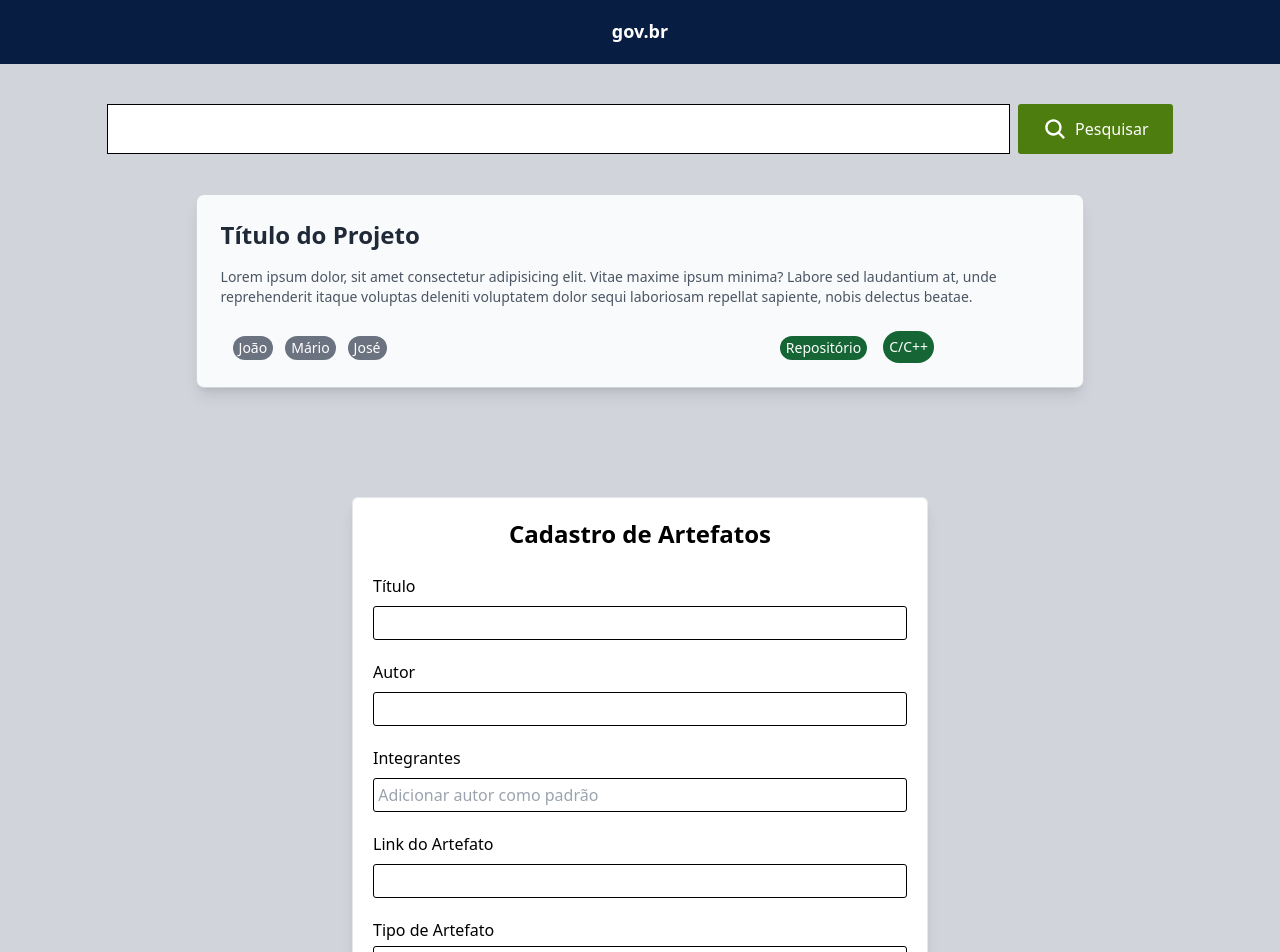
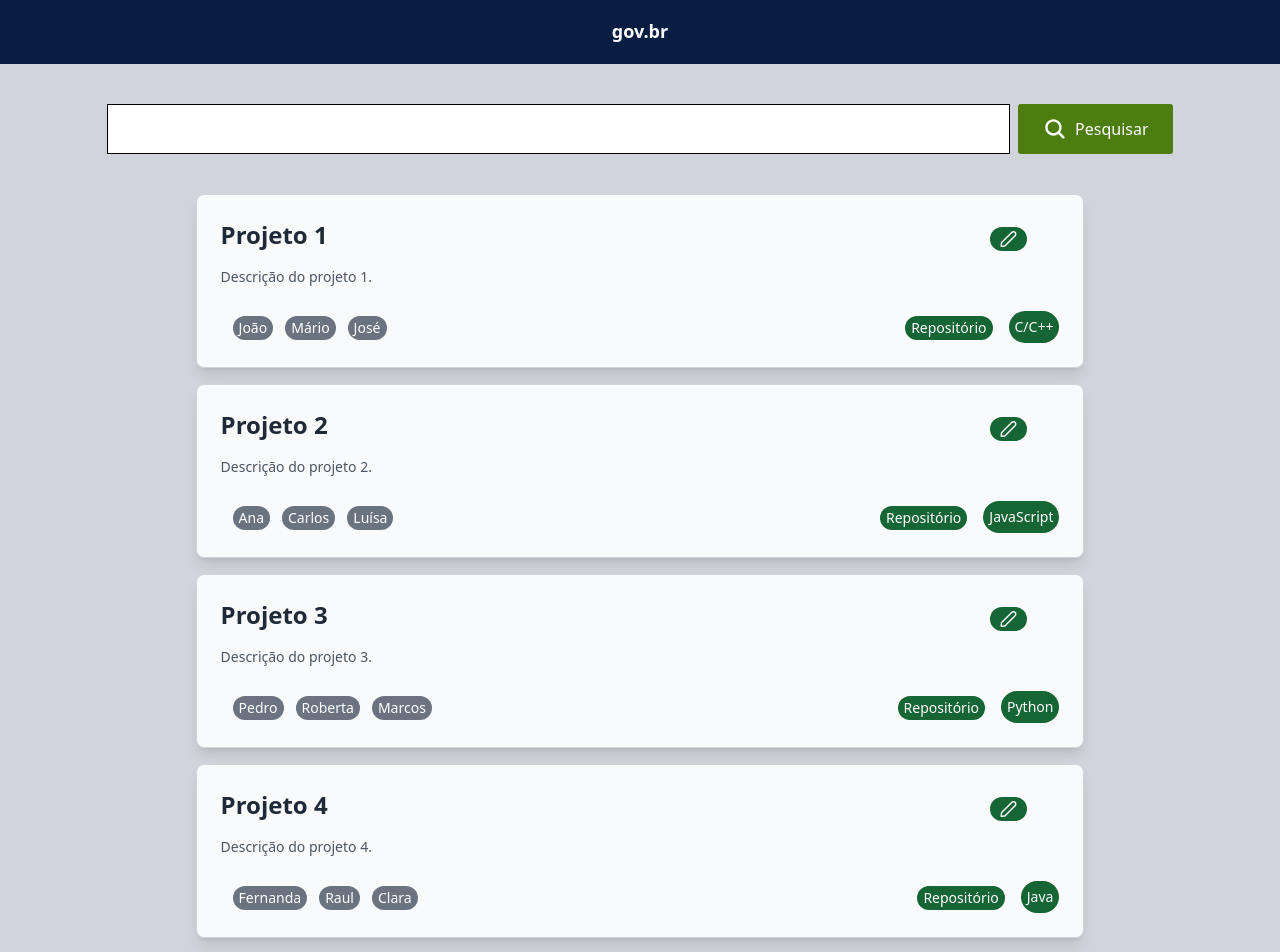
Before and after one commit to GUGALU/projeto-integrador-front, a Next.js app: page / in a window 1280 px wide. Shown: the top 952 px of the page. Built offline with nearby package versions, Linux system fonts and the light colour scheme.

Commit message:
Implemetanção do modal para edição

```diff
--- a/app/components/crud/CRUD.jsx
+++ b/app/components/crud/CRUD.jsx
@@ -114,10 +114,9 @@ export default function Crud()  {
         </div>
 
         <div className="flex space-x-3 mt-6">
-          <Button label="Adicionar" icon="pi pi-plus" className="p-button-success w-full" />
-          <Button label="Editar" icon="pi pi-pencil" className="p-button-warning w-full" />
+          <Button label="Salvar" icon="pi pi-check" className="p-button-success w-full" />
           <Button label="Excluir" icon="pi pi-trash" className="p-button-danger w-full" />
-          <Button label="Buscar" icon="pi pi-search" className="p-button-info w-full" />
+          <Button label="Cancelar" icon="pi pi-times" className="p-button-danger w-full" />
         </div>
       </div>
     </div>
--- a/app/components/searchCard/searchCard.jsx
+++ b/app/components/searchCard/searchCard.jsx
@@ -1,51 +1,95 @@
 "use client";
 
-import React from "react";
+import React, {useState} from "react";
+import { Button } from 'primereact/button';
+import { Dialog } from 'primereact/dialog';
+import Crud from "../crud/CRUD";
 
 export default function SearchCard() {
+  const [isDialogVisible, setIsDialogVisible] = useState(false);
+  const openDialog = () => setIsDialogVisible(true);
+  const closeDialog = () => setIsDialogVisible(false);
+
+  const projetos = [
+    {
+      titulo: "Projeto 1",
+      descricao: "Descrição do projeto 1.",
+      colaboradores: ["João", "Mário", "José"],
+      linguagem: "C/C++",
+      repositorio: "https://github.com/projeto1"
+    },
+    {
+      titulo: "Projeto 2",
+      descricao: "Descrição do projeto 2.",
+      colaboradores: ["Ana", "Carlos", "Luísa"],
+      linguagem: "JavaScript",
+      repositorio: "https://github.com/projeto2"
+    },
+    {
+      titulo: "Projeto 3",
+      descricao: "Descrição do projeto 3.",
+      colaboradores: ["Pedro", "Roberta", "Marcos"],
+      linguagem: "Python",
+      repositorio: "https://github.com/projeto3"
+    },
+    {
+      titulo: "Projeto 4",
+      descricao: "Descrição do projeto 4.",
+      colaboradores: ["Fernanda", "Raul", "Clara"],
+      linguagem: "Java",
+      repositorio: "https://github.com/projeto4"
+    },
+    {
+      titulo: "Projeto 5",
+      descricao: "Descrição do projeto 5.",
+      colaboradores: ["Bruno", "Sofia", "Léo"],
+      linguagem: "Ruby",
+      repositorio: "https://github.com/projeto5"
+    }
+  ];
+
   return (
     <div className="w-full">
-      <div className="p-card shadow-lg rounded-lg p-6 w-10/12 mx-auto bg-gray-50 border border-gray-300">
-        <h2 className="text-2xl font-bold text-gray-800 mb-4">
-          Título do Projeto
-        </h2>
-        <p className="text-sm text-gray-600 mb-6 ">
-          Lorem ipsum dolor, sit amet consectetur adipisicing elit. Vitae maxime
-          ipsum minima? Labore sed laudantium at, unde reprehenderit itaque
-          voluptas deleniti voluptatem dolor sequi laboriosam repellat sapiente,
-          nobis delectus beatae.
-        </p>
+      <div>
+        {projetos.map((projeto, index) => (
+          <div key={index} className="p-card shadow-lg rounded-lg p-6 w-10/12 mx-auto bg-gray-50 border border-gray-300 mb-4">
+            <div className="flex justify-between">
+              <div className="w-11/12">
+                <h2 className="text-2xl font-bold text-gray-800 mb-4">{projeto.titulo}</h2>
+              </div>
+              <div className="w-1/12 justify-end">
+                <Button onClick={openDialog} icon="pi pi-pencil" className="bg-green-800 text-white text-sm px-0.5 py-0.5 rounded-full"/>
+                <Dialog
+                  visible={isDialogVisible}
+                  style={{ width: '50vw' }}
+                  modal
+                  onHide={closeDialog}
 
-        <div className="flex">
-          <div className="w-8/12">
-            <a href="https://github.com/" target="_blank">
+                >
+                  <Crud />
+                </Dialog>
+
+              </div>
+            </div>
+
+            <p className="text-sm text-gray-600 mb-6">{projeto.descricao}</p>
+
+            <div className="flex justify-between">
+              <div className="w-9/12">
+                {projeto.colaboradores.map((colaborador, idx) => (
+                  <a key={idx} href="https://github.com/" target="_blank" rel="noopener noreferrer">
                     <button
                       type="submit"
                       className="bg-gray-500 text-white text-sm px-0.5 py-0.5 ml-3 rounded-full"
                     >
-                <p className="px-1">João</p>
+                      <p className="px-1">{colaborador}</p>
                     </button>
                   </a>
-            <a href="https://github.com/" target="_blank">
-              <button
-                type="submit"
-                className="bg-gray-500 text-white text-sm px-0.5 py-0.5 ml-3 rounded-full"
-              >
-                <p className="px-1">Mário</p>
-              </button>
-            </a>
-            <a href="https://github.com/" target="_blank">
-              <button
-                type="submit"
-                className="bg-gray-500 text-white text-sm px-0.5 py-0.5 ml-3 rounded-full"
-              >
-                <p className="px-1">José</p>
-              </button>
-            </a>
+                ))}
               </div>
 
-          <div className="flex w-2/12">
-            <a href="https://github.com/" target="_blank">
+              <div className="flex w-2/12 justify-end">
+                <a href={projeto.repositorio} target="_blank" rel="noopener noreferrer">
                   <button
                     type="submit"
                     className="bg-green-800 text-white text-sm px-0.5 py-0.5 rounded-full"
@@ -54,11 +98,13 @@ export default function SearchCard() {
                   </button>
                 </a>
                 <div className="bg-green-800 text-white text-sm px-0.5 py-0.5 ml-4 rounded-full flex items-center justify-center">
-              <p className="px-1">C/C++</p>
+                  <p className="px-1">{projeto.linguagem}</p>
                 </div>
               </div>
             </div>
           </div>
+        ))}
+      </div>
     </div>
   );
 }
```
Lines whose indentation alone changed are shown as unchanged.
